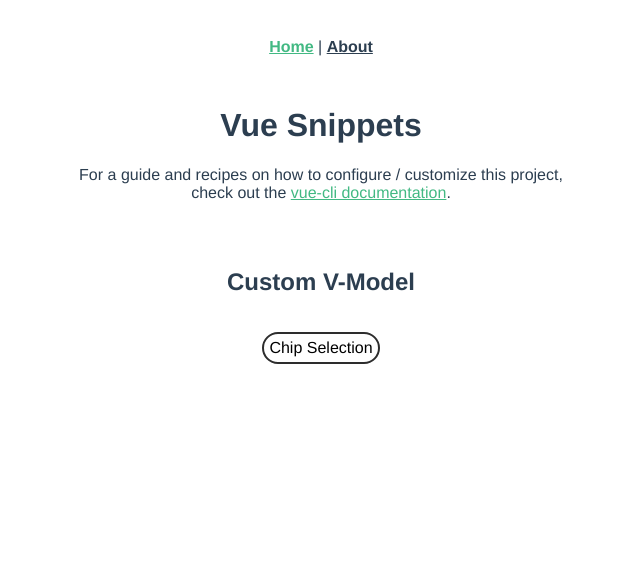
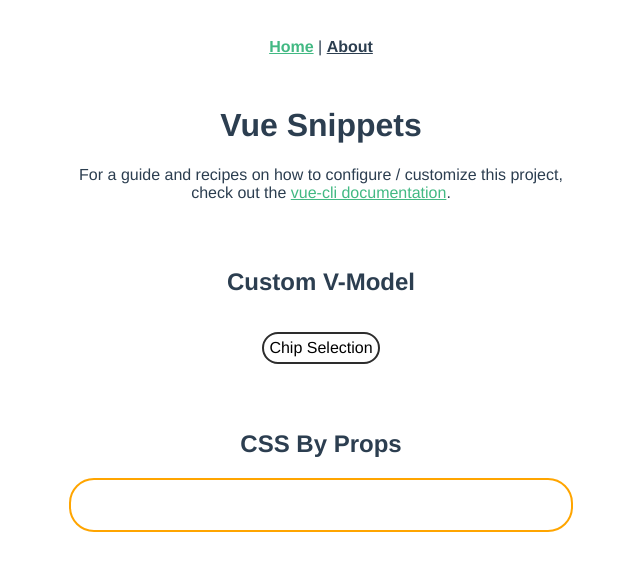
Before and after one commit to nbbj-digital/vue-snippets, a Vue app: page / in a window 1280 px wide. Shown: the top 570 px of the page, without its empty margins (319-959 px from the left). Built offline with nearby package versions, Linux system fonts and the light colour scheme.

Commit message:
added css by props snippet

```diff
--- a/public/index.html
+++ b/public/index.html
@@ -5,7 +5,7 @@
     <meta http-equiv="X-UA-Compatible" content="IE=edge">
     <meta name="viewport" content="width=device-width,initial-scale=1.0">
     <link rel="icon" href="<%= BASE_URL %>favicon.ico">
-    <title>vue-vanilla-template</title>
+    <title>Vue.js Snippets</title>
   </head>
   <body>
     <noscript>
--- /dev/null
+++ b/src/components/CssByProps.vue
@@ -0,0 +1,56 @@
+<template>
+  <div class="center-flex" :style="layoutWidth">
+  </div>
+</template>
+
+<script>
+export default {
+  name: "CssByProps",
+  props: {
+    width: {
+      type: Number,
+      default: 500
+    },
+    height: {
+      type: Number,
+      default: 50
+    },
+    minWidth: {
+      type: Number,
+      default: 100
+    },
+    maxWidth: {
+      type: Number,
+      default: 800
+    },
+    borderRadius: {
+      type: Number,
+      default: 25
+    },
+    color: {
+      type: String,
+      default: "black"
+    }
+  },
+  computed: {
+    layoutWidth() {
+      return {
+        width: `${this.width}px`,
+        height: `${this.height}px`,
+        border: `2px solid ${this.color}`,
+        "min-width": `${this.minWidth}px`,
+        "max-width": `${this.maxWidth}px`,
+        "border-radius": `${this.borderRadius}px`
+      };
+    }
+  }
+};
+</script>
+
+<style scoped>
+.center-flex {
+  display: flex;
+  margin: 0 auto;
+  flex-direction: column;
+}
+</style>
--- a/src/components/CustomVModel.vue
+++ b/src/components/CustomVModel.vue
@@ -11,7 +11,7 @@
 
 <script>
 export default {
-  name: "Chip",
+  name: "CustomVModel",
   props: {
     name: String
   },
@@ -19,6 +19,8 @@ export default {
     selected: false
   }),
   watch: {
+    // The emitted event has to be named "input" in order for the parent component
+    // to be able to consume this data through the v-model API
     selected(val) {
       this.$emit("input", { id: this.name, status: val });
     }
--- a/src/views/Home.vue
+++ b/src/views/Home.vue
@@ -1,8 +1,19 @@
 <template>
   <div class="home">
-    <HelloWorld class="spacing" msg="Vue Snippets"/>
-    <h2>Custom V-Model</h2>
-    <custom-v-model name="Chip Selection" v-model="customVModelData"/>
+    <div class="spacing">
+      <HelloWorld msg="Vue Snippets"/>
+    </div>
+
+    <div class="spacing">
+      <h2>Custom V-Model</h2>
+      <custom-v-model name="Chip Selection" v-model="customVModelData"/>
+    </div>
+
+    <div class="spacing">
+      <h2>CSS By Props</h2>
+      <css-by-props color="orange"/>
+    </div>
+
   </div>
 </template>
 
@@ -16,11 +27,12 @@ export default {
   components: {
     HelloWorld: () => import("../components/HelloWorld.vue"),
     CustomVModel: () => import("../components/CustomVModel.vue"),
+    CssByProps: () => import("../components/CssByProps.vue"),
   }
 };
 </script>
 <style scoped>
-.spacing{
+.spacing {
   padding-bottom: 30px;
 }
 </style>
```
